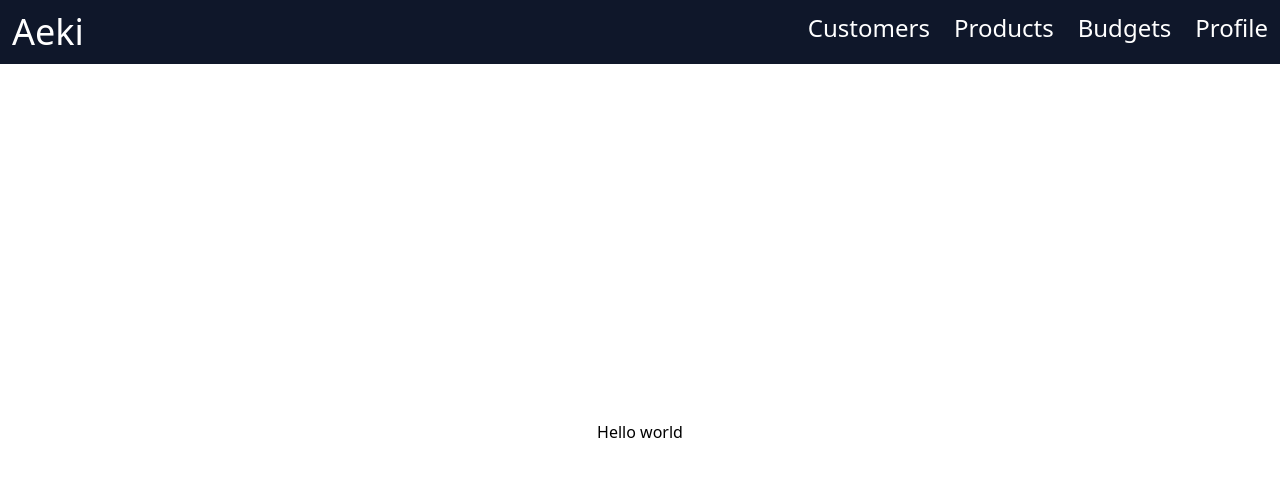
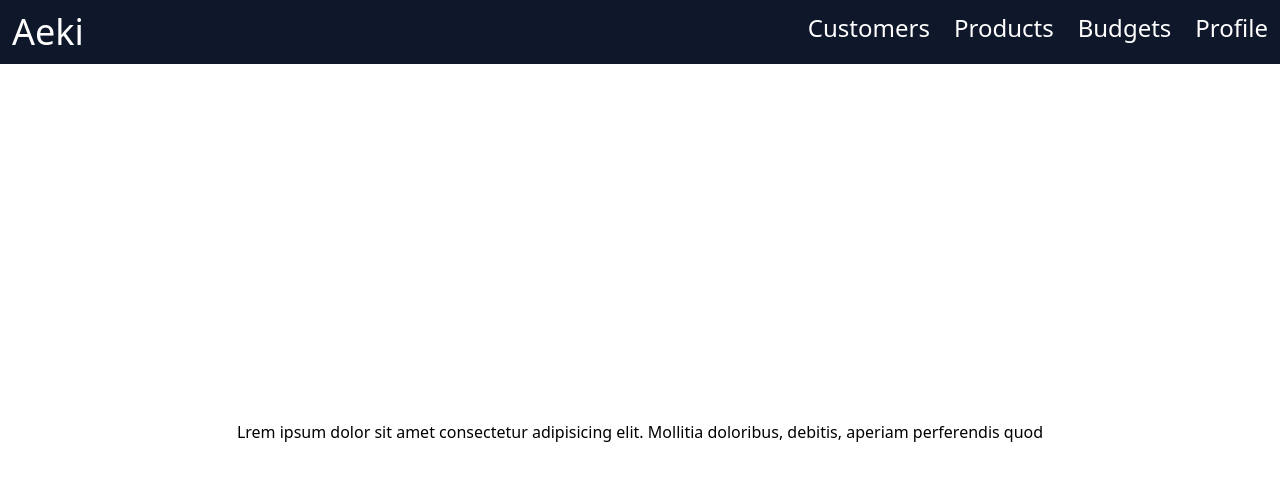
Before and after one commit to FranciscoJavierMartin/aeki, a Next.js app: page / in a window 1280 px wide. Shown: the top 480 px of the page. Built offline with nearby package versions, Linux system fonts and the light colour scheme.

Commit message:
Type effect

```diff
--- a/src/app/page.tsx
+++ b/src/app/page.tsx
@@ -1,11 +1,15 @@
 import Header from '@/components/Header';
+import TypeEffect from '@/components/TypeEffect';
+
+const textCompleted =
+  'Lorem ipsum dolor sit amet consectetur adipisicing elit. Mollitia doloribus, debitis, aperiam perferendis quod molestiae nisi officia similique odio labore dolor vitae reprehenderit facere excepturi, animi maxime ab nulla repellat.';
 
 export default function Home() {
   return (
     <div>
       <Header />
       <div className='flex h-[calc(100vh-64px)] items-center justify-center'>
-        <h1>Hello world</h1>
+        <TypeEffect textCompleted={textCompleted} />
       </div>
     </div>
   );
--- a/src/components/Header.tsx
+++ b/src/components/Header.tsx
@@ -45,6 +45,7 @@ export default function Header() {
         {navLinks.map((navLink) => (
           <Link
             href={navLink.href}
+            key={navLink.href}
             className='p-3 text-white hover:bg-black hover:bg-opacity-30'
           >
             {navLink.text}
--- /dev/null
+++ b/src/components/TypeEffect.tsx
@@ -0,0 +1,29 @@
+'use client';
+import { useEffect, useState } from 'react';
+
+export default function TypeEffect({
+  textCompleted,
+}: {
+  textCompleted: string;
+}) {
+  const [displayText, setDisplayText] = useState<string>('');
+
+  useEffect(() => {
+    let i = 0;
+
+    const typingInterval = setInterval(() => {
+      if (i < textCompleted.length) {
+        setDisplayText((prev) => prev + textCompleted.charAt(i));
+        i++;
+      } else {
+        clearInterval(typingInterval);
+      }
+    }, 50);
+
+    return () => {
+      clearInterval(typingInterval);
+    };
+  }, []);
+
+  return <h1>{displayText}</h1>;
+}
```
